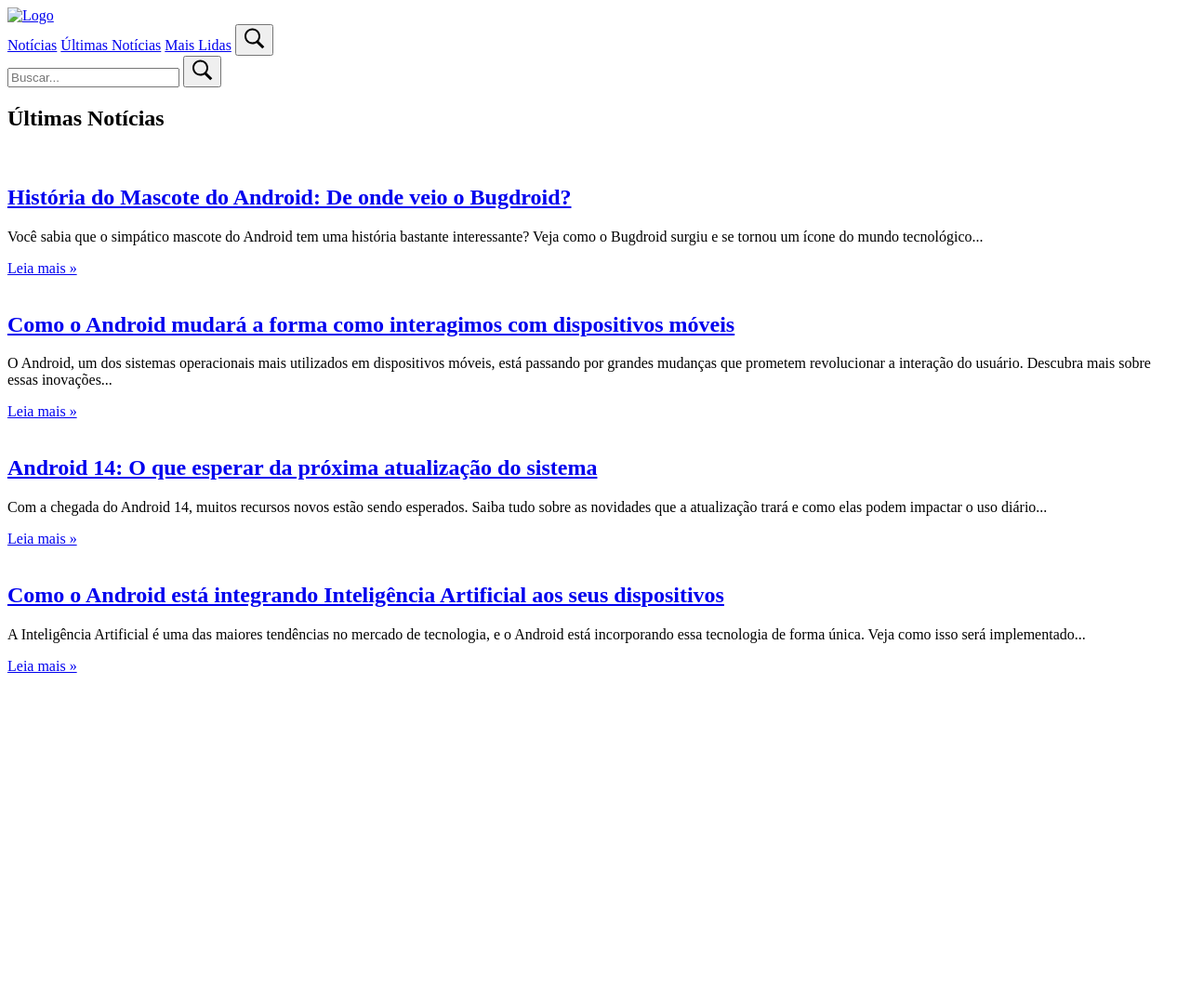
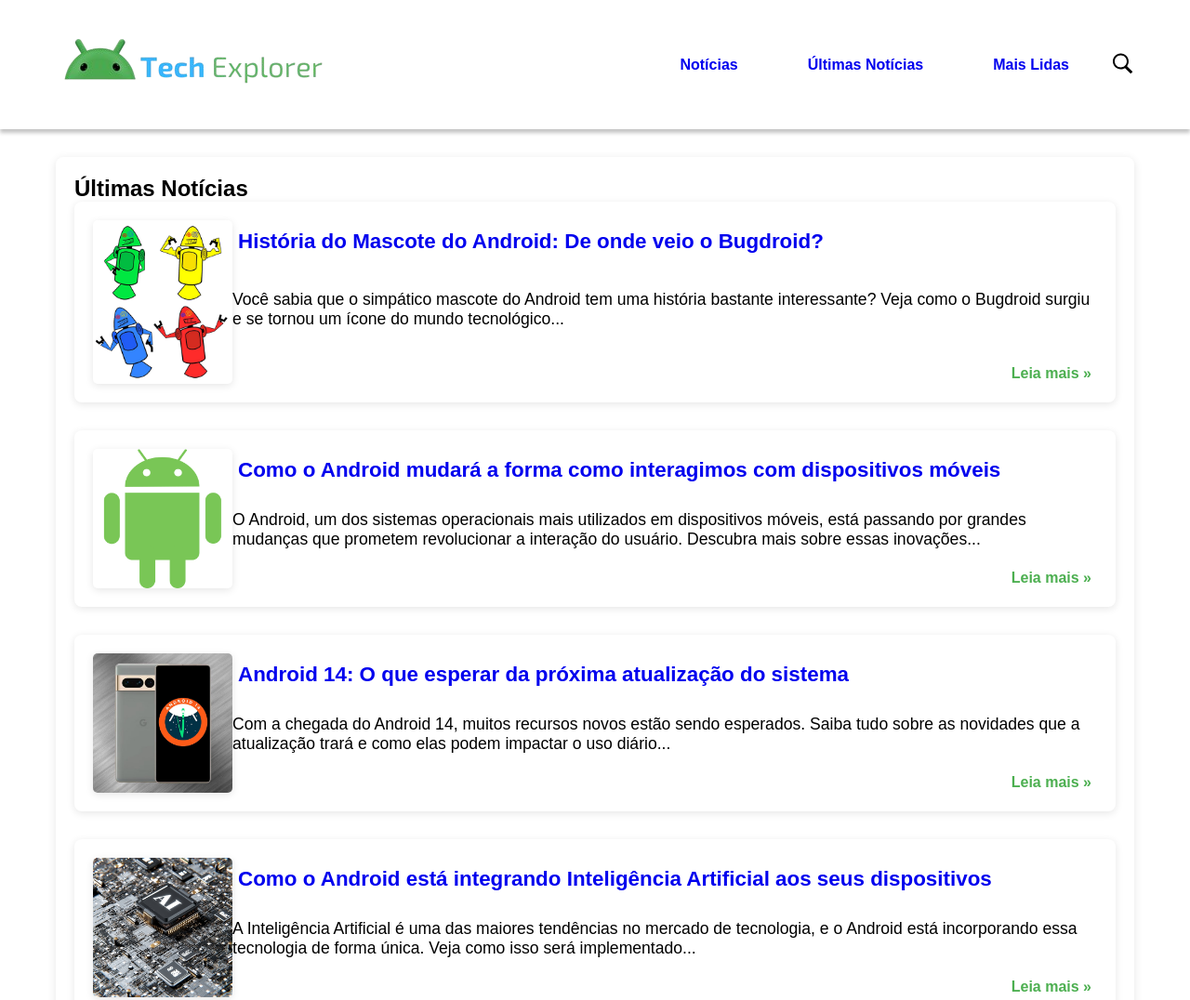
Before and after one commit to all3x-martins/news-website-demo, a plain HTML site: page index.html in a window 1280 px wide. Shown: the top 1076 px of the page at 93% size. Before the commit the page ends 800 px from the top, so only its background shows below. Drawn offline with Linux system fonts and the light colour scheme; the site is published under a folder, as on GitHub Pages, so addresses that start at the root find nothing.

Commit message:
fix: corrigir carregamento do CSS e imagens na página - Ajustados os caminhos dos arquivos CSS e das imagens que não estavam sendo carregados corretamente.

```diff
--- a/index.html
+++ b/index.html
@@ -6,18 +6,18 @@
     <meta name="description" content="Últimas notícias sobre o sistema Android e seus desenvolvimentos mais recentes.">
     <meta name="keywords" content="Notícias Android, Mascote Android, Tecnologia, Bugdroid, Novidades Android">
     <title>Tech Explorer</title>
-    <link rel="shortcut icon" href="/assets/imagens/icons/favicon.ico" type="image/x-icon">
-    <link rel="stylesheet" href="/css/style.css">
+    <link rel="shortcut icon" href="assets/imagens/icons/favicon.ico" type="image/x-icon">
+    <link rel="stylesheet" href="css/style.css">
 </head>
 <header>
     <div class="menu">
         <a href="index.html">
-            <img src="/assets/imagens/logo.png" alt="Logo">
+            <img src="assets/imagens/logo.png" alt="Logo">
         </a>
         <nav>
             <a href="#">Notícias</a>
             <a href="#">Últimas Notícias</a>
-            <a href="#">Mais Lidas</a>
+            <a href="pages/mais-lidas.html">Mais Lidas</a>
             <button class="search-toggle" onclick="toggleSearch()"><svg xmlns="http://www.w3.org/2000/svg" x="0px" y="0px" width="25px" height="25px" viewBox="0 0 50 50">
                 <path d="M 21 3 C 11.601563 3 4 10.601563 4 20 C 4 29.398438 11.601563 37 21 37 C 24.355469 37 27.460938 36.015625 30.09375 34.34375 L 42.375 46.625 L 46.625 42.375 L 34.5 30.28125 C 36.679688 27.421875 38 23.878906 38 20 C 38 10.601563 30.398438 3 21 3 Z M 21 7 C 28.199219 7 34 12.800781 34 20 C 34 27.199219 28.199219 33 21 33 C 13.800781 33 8 27.199219 8 20 C 8 12.800781 13.800781 7 21 7 Z"></path>
                 </svg></button>
@@ -35,7 +35,7 @@
             <h1>Últimas Notícias</h1>
 
             <section class="noticia">
-                <img class="destaque" src="/assets/imagens/dan-droids-pq.png" alt="" srcset="">
+                <img class="destaque" src="assets/imagens/dan-droids-pq.png" alt="" srcset="">
                 <div class="titulo">
                     <h2><a href="#">História do Mascote do Android: De onde veio o Bugdroid?</a></h2>
                     <p class="resumo">Você sabia que o simpático mascote do Android tem uma história bastante interessante? Veja como o Bugdroid surgiu e se tornou um ícone do mundo tecnológico...</p>
@@ -44,7 +44,7 @@
             </section>
 
             <section class="noticia">
-                <img class="destaque" src="/assets/imagens/Android.png" alt="" srcset="">
+                <img class="destaque" src="assets/imagens/Android.png" alt="" srcset="">
                 <div class="titulo">
                     <h2><a href="#">Como o Android mudará a forma como interagimos com dispositivos móveis</a></h2>
                     <p class="resumo">O Android, um dos sistemas operacionais mais utilizados em dispositivos móveis, está passando por grandes mudanças que prometem revolucionar a interação do usuário. Descubra mais sobre essas inovações...</p>
@@ -53,7 +53,7 @@
             </section>
 
             <section class="noticia">
-                <img class="destaque" src="/assets/imagens/Android14.png" alt="" srcset="">
+                <img class="destaque" src="assets/imagens/Android14.png" alt="" srcset="">
 
                 <div class="titulo">
                     <h2><a href="#">Android 14: O que esperar da próxima atualização do sistema</a></h2>
@@ -63,7 +63,7 @@
             </section>
 
             <section class="noticia">
-                <img class="destaque" src="/assets/imagens/ia.jpg" alt="" srcset="">
+                <img class="destaque" src="assets/imagens/ia.jpg" alt="" srcset="">
                 <div class="titulo">
                     <h2><a href="#">Como o Android está integrando Inteligência Artificial aos seus dispositivos</a></h2>
                     <p class="resumo">A Inteligência Artificial é uma das maiores tendências no mercado de tecnologia, e o Android está incorporando essa tecnologia de forma única. Veja como isso será implementado...</p>
```
